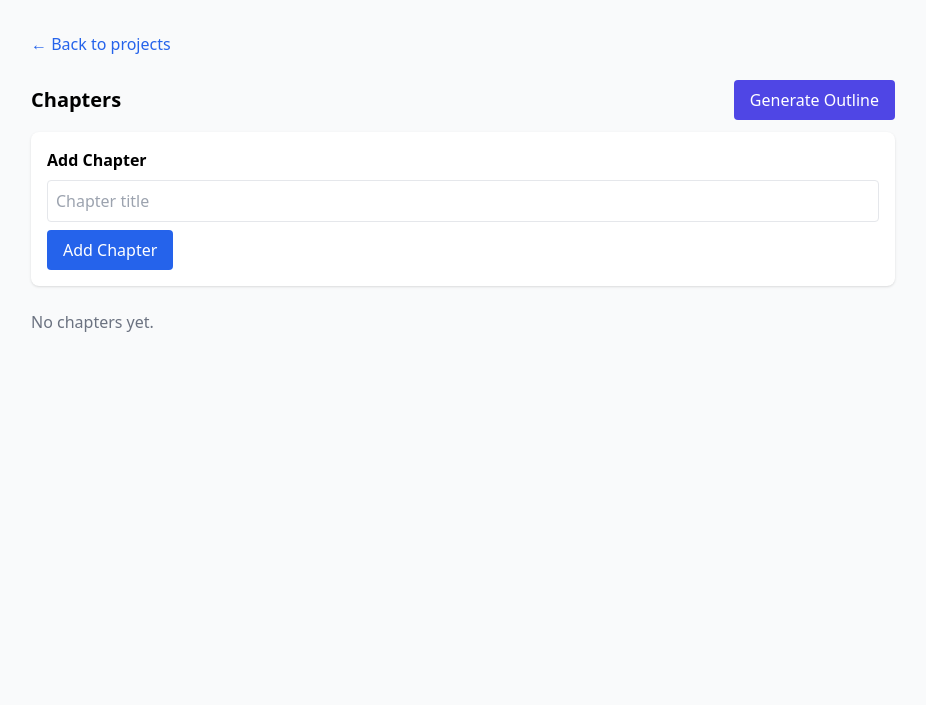
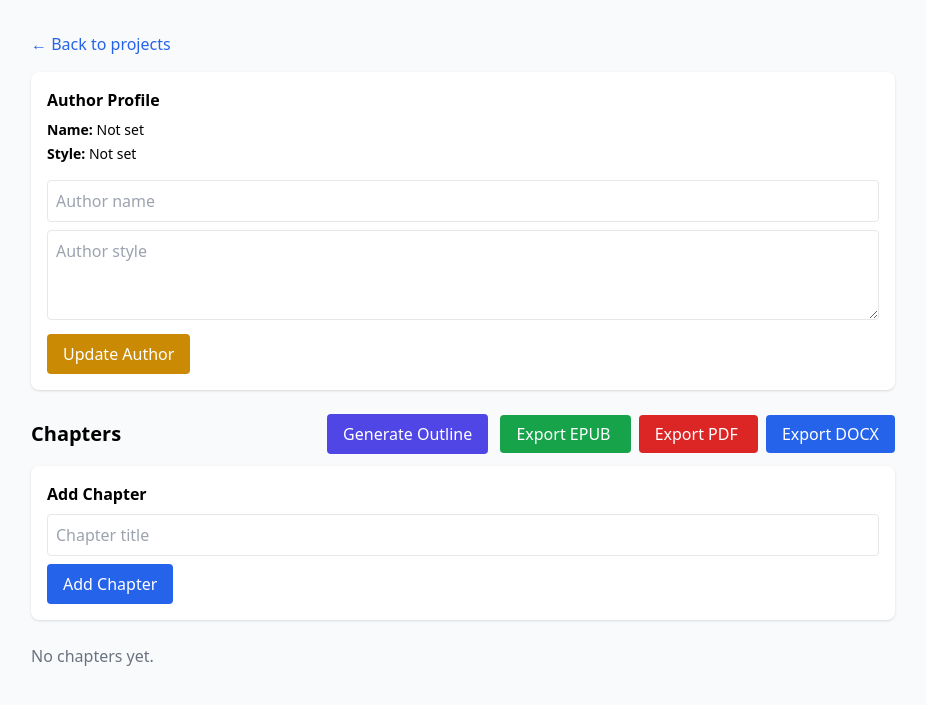
Before and after one commit to AlexeyKorzhebin/ai-writer-lab, a FastAPI app: template app/templates/project.html in a window 1280 px wide. Shown: the top 705 px of the page, without its empty margins (177-1103 px from the left). Run offline with FastAPI, Linux system fonts and the light colour scheme; the template is opened without the code that fills it, so the values that code supplies are empty; some libraries are stand-ins or nearby versions.

Commit message:
feat: multi-stage pipeline, author tone, continuity memory, PDF/DOCX export, chapter editor, versioning foundation

```diff
--- a/app/main.py
+++ b/app/main.py
@@ -10,6 +10,11 @@ import logging
 from app.core.llm import OpenAIAdapter
 from app.core.database import Base, engine, get_db
 from app.core.models import Project, Chapter
+from app.core.writer_pipeline import WriterPipeline
+from app.core.exporter import EPUBExporter
+from app.core.pdf_exporter import PDFExporter
+from app.core.docx_exporter import DOCXExporter
+from fastapi.responses import FileResponse
 
 logging.basicConfig(level=logging.INFO)
 logger = logging.getLogger(__name__)
@@ -40,6 +45,8 @@ class ProjectCreate(BaseModel):
     model_name: str | None = None
     temperature: str | None = None
     max_tokens: str | None = None
+    author_name: str | None = None
+    author_style: str | None = None
 
 # ---------- Routes ----------
 @app.get("/", response_class=HTMLResponse)
@@ -60,6 +67,8 @@ async def create_project(data: ProjectCreate, db: AsyncSession = Depends(get_db)
         model_name=data.model_name,
         temperature=data.temperature,
         max_tokens=data.max_tokens,
+        author_name=data.author_name,
+        author_style=data.author_style,
     )
     db.add(project)
     await db.commit()
@@ -82,6 +91,52 @@ async def get_project(project_id: int, request: Request, db: AsyncSession = Depe
         "project.html",
         {"request": request, "project": project, "chapters": chapters}
     )
+
+@app.get("/projects/{project_id}/chapters/{chapter_id}", response_class=HTMLResponse)
+async def get_chapter(project_id: int, chapter_id: int, request: Request, db: AsyncSession = Depends(get_db)):
+    result = await db.execute(select(Project).where(Project.id == project_id))
+    project = result.scalar_one_or_none()
+
+    if not project:
+        return HTMLResponse(content="Project not found", status_code=404)
+
+    result = await db.execute(select(Chapter).where(Chapter.id == chapter_id))
+    chapter = result.scalar_one_or_none()
+
+    if not chapter:
+        return HTMLResponse(content="Chapter not found", status_code=404)
+
+    return templates.TemplateResponse(
+        "chapter.html",
+        {"request": request, "project": project, "chapter": chapter}
+    )
+
+@app.post("/projects/{project_id}/chapters/{chapter_id}/update")
+async def update_chapter(project_id: int, chapter_id: int, data: dict, db: AsyncSession = Depends(get_db)):
+    result = await db.execute(select(Chapter).where(Chapter.id == chapter_id))
+    chapter = result.scalar_one_or_none()
+
+    if not chapter:
+        return {"error": "Chapter not found"}
+
+    chapter.content = data.get("content")
+    await db.commit()
+
+    return {"status": "saved"}
+
+@app.post("/projects/{project_id}/update-author")
+async def update_author(project_id: int, data: dict, db: AsyncSession = Depends(get_db)):
+    result = await db.execute(select(Project).where(Project.id == project_id))
+    project = result.scalar_one_or_none()
+
+    if not project:
+        return {"error": "Project not found"}
+
+    project.author_name = data.get("author_name")
+    project.author_style = data.get("author_style")
+
+    await db.commit()
+    return {"status": "updated"}
 
 @app.post("/projects/{project_id}/chapters")
 async def create_chapter(project_id: int, data: dict, db: AsyncSession = Depends(get_db)):
@@ -107,13 +162,10 @@ async def generate_chapter(project_id: int, chapter_id: int, db: AsyncSession =
     if not llm:
         chapter.content = "LLM not configured"
     else:
-        prompt = f"Write a detailed book chapter titled '{chapter.title}'."
-
-        temperature = float(chapter.project.temperature) if chapter.project.temperature else None
-        max_tokens = int(chapter.project.max_tokens) if chapter.project.max_tokens else None
-
-        content = await llm.generate(prompt=prompt)
+        pipeline = WriterPipeline(llm)
+        content, summary = await pipeline.generate_chapter(chapter.project, chapter)
         chapter.content = content
+        chapter.summary = summary
 
     await db.commit()
     return {"status": "ok"}
@@ -147,7 +199,8 @@ Return ONLY valid JSON in the following format:
     temperature = float(project.temperature) if project.temperature else None
     max_tokens = int(project.max_tokens) if project.max_tokens else None
 
-    outline_text = await llm.generate(prompt=prompt)
+    pipeline = WriterPipeline(llm)
+    outline_text = await pipeline.generate_outline(project)
 
     try:
         outline_data = json.loads(outline_text)
@@ -168,3 +221,51 @@ Return ONLY valid JSON in the following format:
     await db.commit()
 
     return {"status": "structured outline generated"}
+
+@app.get("/projects/{project_id}/export/epub")
+async def export_epub(project_id: int, db: AsyncSession = Depends(get_db)):
+    result = await db.execute(select(Project).where(Project.id == project_id))
+    project = result.scalar_one_or_none()
+
+    if not project:
+        return {"error": "Project not found"}
+
+    result = await db.execute(select(Chapter).where(Chapter.project_id == project_id))
+    chapters = result.scalars().all()
+
+    exporter = EPUBExporter()
+    file_path = exporter.export_project(project, chapters)
+
+    return FileResponse(file_path, media_type="application/epub+zip", filename=f"{project.title}.epub")
+
+@app.get("/projects/{project_id}/export/pdf")
+async def export_pdf(project_id: int, db: AsyncSession = Depends(get_db)):
+    result = await db.execute(select(Project).where(Project.id == project_id))
+    project = result.scalar_one_or_none()
+
+    if not project:
+        return {"error": "Project not found"}
+
+    result = await db.execute(select(Chapter).where(Chapter.project_id == project_id))
+    chapters = result.scalars().all()
+
+    exporter = PDFExporter()
+    file_path = exporter.export_project(project, chapters)
+
+    return FileResponse(file_path, media_type="application/pdf", filename=f"{project.title}.pdf")
+
+@app.get("/projects/{project_id}/export/docx")
+async def export_docx(project_id: int, db: AsyncSession = Depends(get_db)):
+    result = await db.execute(select(Project).where(Project.id == project_id))
+    project = result.scalar_one_or_none()
+
+    if not project:
+        return {"error": "Project not found"}
+
+    result = await db.execute(select(Chapter).where(Chapter.project_id == project_id))
+    chapters = result.scalars().all()
+
+    exporter = DOCXExporter()
+    file_path = exporter.export_project(project, chapters)
+
+    return FileResponse(file_path, media_type="application/vnd.openxmlformats-officedocument.wordprocessingml.document", filename=f"{project.title}.docx")
--- a/app/templates/home.html
+++ b/app/templates/home.html
@@ -17,6 +17,8 @@
         <div class="space-y-3">
             <input id="project-title" class="w-full border rounded p-2" placeholder="Project title" />
             <textarea id="project-description" class="w-full border rounded p-2" rows="3" placeholder="Project description"></textarea>
+            <input id="project-author" class="w-full border rounded p-2" placeholder="Author name" />
+            <textarea id="project-style" class="w-full border rounded p-2" rows="3" placeholder="Author style / tone of voice"></textarea>
             <button onclick="createProject()" class="bg-green-600 text-white px-4 py-2 rounded hover:bg-green-700 transition">
                 Create Project
             </button>
@@ -43,13 +45,15 @@
         async function createProject() {
             const title = document.getElementById('project-title').value;
             const description = document.getElementById('project-description').value;
+            const author_name = document.getElementById('project-author').value;
+            const author_style = document.getElementById('project-style').value;
 
             const response = await fetch('projects', {
                 method: 'POST',
                 headers: {
                     'Content-Type': 'application/json'
                 },
-                body: JSON.stringify({ title, description })
+                body: JSON.stringify({ title, description, author_name, author_style })
             });
 
             const data = await response.json();
--- a/app/templates/project.html
+++ b/app/templates/project.html
@@ -12,13 +12,38 @@
     <a href="../" class="text-blue-600">← Back to projects</a>
 
     <h1 class="text-2xl font-bold mt-4 mb-2">{{ project.title }}</h1>
-    <p class="text-gray-600 mb-6">{{ project.description }}</p>
+    <p class="text-gray-600 mb-2">{{ project.description }}</p>
+
+    <div class="bg-white shadow rounded-lg p-4 mb-6">
+        <h3 class="font-semibold mb-2">Author Profile</h3>
+        <div class="text-sm"><strong>Name:</strong> {{ project.author_name or 'Not set' }}</div>
+        <div class="text-sm mt-1"><strong>Style:</strong> {{ project.author_style or 'Not set' }}</div>
+
+        <div class="mt-4">
+            <input id="edit-author-name" class="w-full border rounded p-2 mb-2" placeholder="Author name" value="{{ project.author_name or '' }}" />
+            <textarea id="edit-author-style" class="w-full border rounded p-2 mb-2" rows="3" placeholder="Author style">{{ project.author_style or '' }}</textarea>
+            <button onclick="updateAuthor()" class="bg-yellow-600 text-white px-4 py-2 rounded hover:bg-yellow-700">
+                Update Author
+            </button>
+        </div>
+    </div>
 
     <div class="flex justify-between items-center mb-3">
         <h2 class="text-xl font-semibold">Chapters</h2>
-        <button onclick="generateOutline()" class="bg-indigo-600 text-white px-4 py-2 rounded hover:bg-indigo-700 transition">
-            Generate Outline
-        </button>
+        <div class="space-x-2">
+            <button onclick="generateOutline()" class="bg-indigo-600 text-white px-4 py-2 rounded hover:bg-indigo-700 transition">
+                Generate Outline
+            </button>
+            <a href="../projects/{{ project.id }}/export/epub" class="bg-green-600 text-white px-4 py-2 rounded hover:bg-green-700 transition">
+                Export EPUB
+            </a>
+            <a href="../projects/{{ project.id }}/export/pdf" class="bg-red-600 text-white px-4 py-2 rounded hover:bg-red-700 transition">
+                Export PDF
+            </a>
+            <a href="../projects/{{ project.id }}/export/docx" class="bg-blue-600 text-white px-4 py-2 rounded hover:bg-blue-700 transition">
+                Export DOCX
+            </a>
+        </div>
     </div>
 
     <div class="bg-white shadow rounded-lg p-4 mb-6">
@@ -33,7 +58,9 @@
         {% for chapter in chapters %}
             <li class="bg-white p-3 rounded shadow">
                 <div class="flex justify-between items-center">
-                    <div class="font-semibold">{{ chapter.title }}</div>
+                    <a class="font-semibold text-blue-600" href="chapters/{{ chapter.id }}">
+                        {{ chapter.title }}
+                    </a>
                     <button onclick="generateChapter({{ chapter.id }})" class="bg-purple-600 text-white px-3 py-1 rounded text-sm hover:bg-purple-700">
                         Generate
                     </button>
@@ -75,6 +102,21 @@
 
             window.location.reload();
         }
+
+        async function updateAuthor() {
+            const author_name = document.getElementById('edit-author-name').value;
+            const author_style = document.getElementById('edit-author-style').value;
+
+            await fetch('../projects/{{ project.id }}/update-author', {
+                method: 'POST',
+                headers: {
+                    'Content-Type': 'application/json'
+                },
+                body: JSON.stringify({ author_name, author_style })
+            });
+
+            window.location.reload();
+        }
     </script>
 </div>
 
```
Also changed, not shown: app/core/docx_exporter.py (added, +18 -0 lines), app/core/exporter.py (added, +36 -0 lines), app/core/models.py (+16 -0 lines), app/core/pdf_exporter.py (added, +41 -0 lines), app/core/writer_pipeline.py (added, +91 -0 lines), app/templates/chapter.html (added, +55 -0 lines), writer.db.
